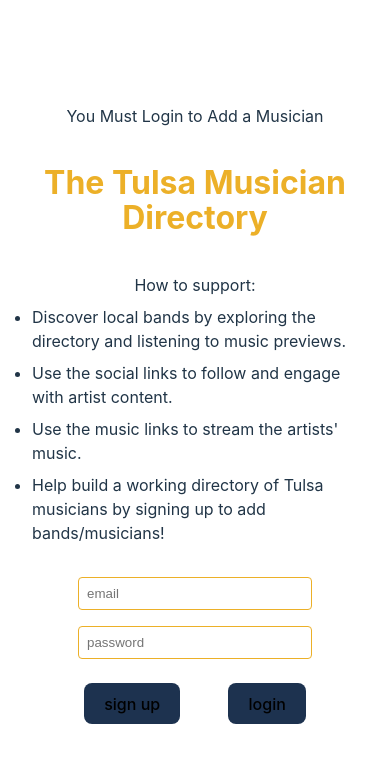
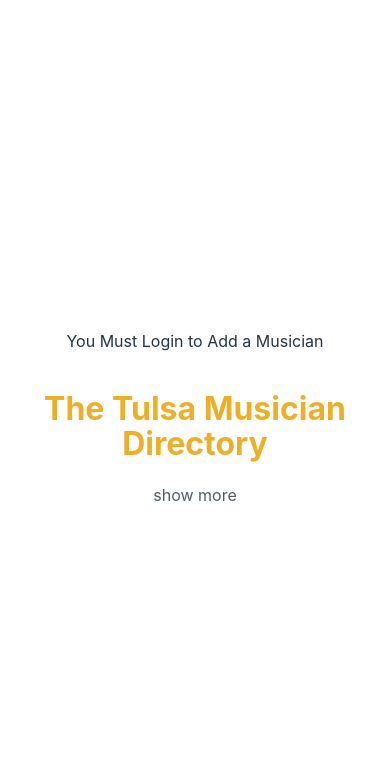
Before and after one commit to nathanhall762/TulsaMusicianDirectory, a React (Vite) app: page /approvemusician/1 in a window 390 px wide. Shown: the top 762 px of the page. Built offline with nearby package versions, Linux system fonts and the light colour scheme; no server answers; the database is empty.

Commit message:
made info-accordion

```diff
--- a/src/components/login.tsx
+++ b/src/components/login.tsx
@@ -20,6 +20,12 @@ const Login = () => {
     email: '',
     password: '',
   });
+  // State to manage accordion collapse
+  const [isAccordionOpen, setAccordionOpen] = useState(false);
+
+  const toggleAccordion = () => {
+    setAccordionOpen(!isAccordionOpen);
+  };
 
   async function signUp() {
     const userData = await createUserWithEmailAndPassword(
@@ -77,7 +83,11 @@ const Login = () => {
   } else {
     return (
       <div className={styles.loginContainer}>
+        <div className={styles.heading} onClick={toggleAccordion}>
           <h1>The Tulsa Musician Directory</h1>
+          <p>show {isAccordionOpen ? 'less' : 'more'}</p>
+        </div>
+        <div id='intro-accordion' className={isAccordionOpen ? styles.accordionOpen : styles.accordionClosed}>
           <ul>
             How to support:
             <li>Discover local bands by exploring the directory and listening to music previews.</li>
@@ -110,6 +120,7 @@ const Login = () => {
             </div>
         </div>
         </div>
+      </div>
     );
   }
 };
--- a/src/css/Login.module.css
+++ b/src/css/Login.module.css
@@ -66,6 +66,46 @@
   color: var(--primary-color);
 }
 
+.loginContainer p {
+  opacity: 0.8;
+}
+
+.heading:hover {
+  color: var(--tertiary-color);
+  cursor: pointer;
+}
+
+.accordionClosed {
+  max-height: 0;
+  overflow: hidden;
+  transition: max-height 0.3s ease-in-out;
+}
+
+.accordionOpen {
+  max-height: 500px; /* You may need to adjust this */
+  transition: max-height 0.3s ease-in-out;
+}
+
+.accordionClosed ul {
+  opacity: 0;
+  transition: opacity 0.3s ease-in-out 0s;
+}
+
+.accordionOpen ul {
+  opacity: 1;
+  transition: opacity 0.1s ease-in-out 0.1s; /* Delay equal to max-height transition time */
+}
+
+.accordionClosed .loginForm {
+  opacity: 0;
+  transition: opacity 0.3s ease-in-out;
+}
+
+.accordionOpen .loginForm {
+  opacity: 1;
+  transition: opacity 0.2s ease-in-out 0.2s; /* Delay equal to max-height transition time */
+}
+
 @media screen and (max-width: 576px) {
   .loginContainer {
     display: flex;
@@ -74,6 +114,11 @@
     justify-content: center;
     margin: 1rem 0;
     width: 100%;
+    opacity: 1;
+  }
+
+  .loginContainer p {
+    margin: 0.5rem 0;
   }
 
   .inputContainer {
```
Lines whose indentation alone changed are shown as unchanged.
